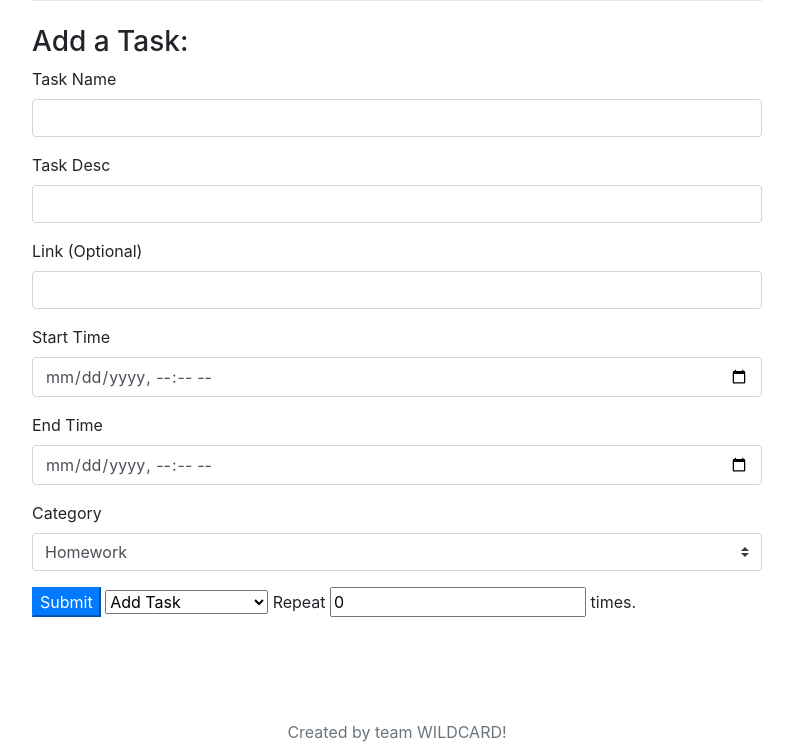
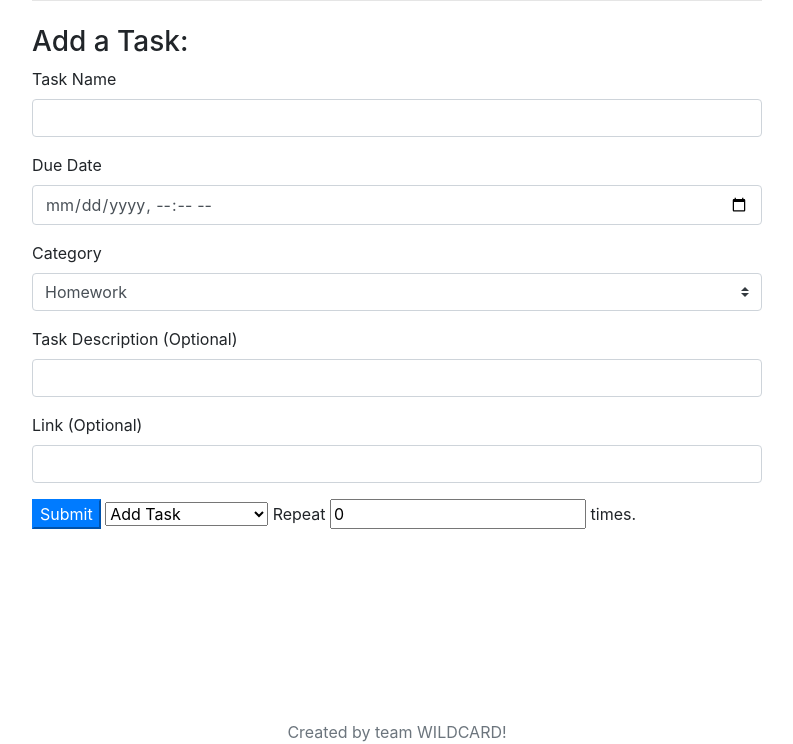
Before and after one commit to jac3rd/project-wildcard-dashboard, a Django app: page /add_task/ in a window 1280 px wide. Shown: the part 56-800 px from the top of the page, without its empty margins (243-1036 px from the left). Run offline with Django 3.2, Linux system fonts and the light colour scheme; the visitor is signed in with stand-in values (Sample User, id 1); some libraries are stand-ins or nearby versions.

Commit message:
Add task cleanup new (#43)
* add task form overhaul

* removed old_task list references to start_time

* task description is not required

* fixed test

* Update .gitignore

Co-authored-by: jac3rd <jac3rd@virginia.edu>

```diff
--- a/tasks/forms.py
+++ b/tasks/forms.py
@@ -14,8 +14,7 @@ class TaskForm(forms.Form):
                '%m/%d/%y',
                '%Y-%m-%dT%H:%M']  # '10/25/06'
     task_name = forms.CharField(label='Task Name', max_length=100)
-    task_desc = forms.CharField(label='Task Description', max_length=200)
-    start_time = forms.DateTimeField(label='Start Time', input_formats=attempt)
+    task_desc = forms.CharField(label='Task Description', max_length=200, required=False)
     end_time = forms.DateTimeField(label='End Time', input_formats=attempt)
     category = forms.Select(choices= Task.CATEGORIES)
 
--- a/tasks/models.py
+++ b/tasks/models.py
@@ -7,7 +7,6 @@ class Task(models.Model):
 	user = models.IntegerField(default=-1)
 	task_name = models.CharField(max_length=200)
 	task_desc = models.CharField(max_length=400)
-	start_time = models.DateTimeField('start time')
 	end_time = models.DateTimeField('end time')
 	completed = models.BooleanField('completed')
 	archived = models.BooleanField('archived', default=False)
--- a/tasks/templates/tasks/add_task.html
+++ b/tasks/templates/tasks/add_task.html
@@ -11,19 +11,7 @@
             <input class="form-control" type="text" id="{{ form.task_name.name }}" name="{{ form.task_name.name }}">
         </div>
         <div class="form-group">
-            <label for="{{ form.task_desc.name }}">Task Desc</label>
-            <input class="form-control" type="text" id="{{ form.task_desc.name }}" name="{{ form.task_desc.name }}">
-        </div>
-        <div class="form-group">
-            <label for="link">Link (Optional)</label>
-            <input class="form-control" type="url" id="link" name="link" value="">
-        </div>
-        <div class="form-group">
-            <label for="{{ form.start_time.name }}">Start Time</label>
-            <input class="form-control" type="datetime-local" id="{{ form.start_time.name }}" name="{{ form.start_time.name }}">
-        </div>
-        <div class="form-group">
-            <label for="{{ form.end_time.name }}">End Time</label>
+            <label for="{{ form.end_time.name }}">Due Date</label>
             <input class="form-control" type="datetime-local" id="{{ form.end_time.name }}" name="{{ form.end_time.name }}">
         </div>
         <div class="form-group">
@@ -35,6 +23,15 @@
             </select>
 
         </div>
+        <div class="form-group">
+            <label for="{{ form.task_desc.name }}">Task Description (Optional)</label>
+            <input class="form-control" type="text" id="{{ form.task_desc.name }}" name="{{ form.task_desc.name }}" value="">
+        </div>
+        <div class="form-group">
+            <label for="link">Link (Optional)</label>
+            <input class="form-control" type="url" id="link" name="link" value="">
+        </div>
+
         <button class="btn-primary" type="submit">
             Submit
         </button>
--- a/tasks/templates/tasks/landing.html
+++ b/tasks/templates/tasks/landing.html
@@ -18,7 +18,6 @@
                 <b>{{ task.task_name }}</b></br>
             <p1>{{ task.task_desc }}</p1>
             </br>
-            Start time: {{ task.start_time }}</br>
             End time: {{ task.end_time }}</br>
             </div>
             {% else %}
@@ -30,7 +29,6 @@
             <b>{{ task.task_name }}</b></br>
             <p1>{{ task.task_desc }}</p1>
             </br>
-            Start time: {{ task.start_time }}</br>
             End time: {{ task.end_time }}</br>
                 </strike>
                 {% endif %}
--- a/tasks/templates/tasks/old_task_list.html
+++ b/tasks/templates/tasks/old_task_list.html
@@ -46,7 +46,6 @@
                     {% endif %}
                     <p1 class="text-justify">{{ task.task_desc }}</p1>
                     </br>
-                    Start time: {{ task.start_time }}</br>
                     End time: {{ task.end_time }}
                 </div>
                 {% else %}
@@ -83,7 +82,6 @@
                 <h5>{{ task.task_name }}</h5>
                 {% endif %}
                 <p1 class="text-justify">{{ task.task_desc }}</p1>
-            Start time: {{ task.start_time }}</br>
             End time: {{ task.end_time }} </br>
             </strike>
             {% endif %}
--- a/tasks/templates/tasks/task_list.html
+++ b/tasks/templates/tasks/task_list.html
@@ -47,7 +47,6 @@
         Sort By
         </button>
         <div class="dropdown-menu">
-            <button type="submit" class="dropdown-item" name="sort_by" value="start_time">Start Time</button>
             <button type="submit" class="dropdown-item" name="sort_by" value="task_name">Task Name</button>
             <button type="submit" class="dropdown-item" name="sort_by" value="end_time">Due Date</button>
             <button type="submit" class="dropdown-item" name="sort_by" value="category">Category</button>
@@ -174,7 +173,7 @@
                                         </div>
                                     </div>
                                     <p class="mb-1">{{ task.task_desc }}</p>
-                                    <div class="widget-heading"><b>DUE DATE: {{ task.end_time }}</b></div>
+                                    <div class="widget-heading"><b>DUE: {{ task.end_time }}</b></div>
                                     <div class="todo-indicator bg-warning"></div>
                                 </div>
                                 {% endfor %}
--- a/tasks/views.py
+++ b/tasks/views.py
@@ -29,7 +29,7 @@ class TaskListView(generic.ListView):
 
         if (sort_key != 'give-default-value'):
             return Task.objects.filter(user=self.request.user.id, archived=False).order_by('-' + sort_key).reverse()
-        return Task.objects.filter(user=self.request.user.id, archived=False).order_by('start_time')
+        return Task.objects.filter(user=self.request.user.id, archived=False).order_by('end_time')
 
     def get_context_data(self, **kwargs):
         context = super().get_context_data(**kwargs)
@@ -59,12 +59,11 @@ def add_task(request):
             t.user = request.POST.get('user')
             t.task_name = request.POST.get('task_name')
             t.task_desc = request.POST.get('task_desc')
-            t.start_time = request.POST.get('start_time')
             t.end_time = request.POST.get('end_time')
             t.category = request.POST.get('category')
             t.link = request.POST.get('link', "")
             # Ensure that the start dates are correct
-            if t.start_time < t.end_time:
+            if t.end_time == t.end_time:
                 t.completed = False
                 t.save()
                 if request.POST.get('repeat') == 'once':
@@ -72,8 +71,6 @@ def add_task(request):
                         curr_t = Task()
                         curr_t.task_name = request.POST.get('task_name')
                         curr_t.task_desc = request.POST.get('task_desc')
-                        curr_t.start_time = datetime.datetime.strptime(t.start_time,
-                                                                       '%Y-%m-%dT%H:%M')
                         curr_t.end_time = datetime.datetime.strptime(t.end_time, '%Y-%m-%dT%H:%M')
                         curr_t.user = request.POST.get('user')
                         curr_t.completed = False
@@ -85,9 +82,6 @@ def add_task(request):
                         curr_t = Task()
                         curr_t.task_name = request.POST.get('task_name')
                         curr_t.task_desc = request.POST.get('task_desc')
-                        curr_t.start_time = datetime.datetime.strptime(t.start_time,
-                                                                       '%Y-%m-%dT%H:%M') + datetime.timedelta(
-                            weeks=i)
                         curr_t.end_time = datetime.datetime.strptime(t.end_time, '%Y-%m-%dT%H:%M') + datetime.timedelta(
                             weeks=i)
                         curr_t.user = request.POST.get('user')
@@ -99,9 +93,6 @@ def add_task(request):
                         curr_t = Task()
                         curr_t.task_name = request.POST.get('task_name')
                         curr_t.task_desc = request.POST.get('task_desc')
-                        curr_t.start_time = datetime.datetime.strptime(t.start_time,
-                                                                       '%Y-%m-%dT%H:%M') + datetime.timedelta(
-                            weeks=4 * i)
                         curr_t.end_time = datetime.datetime.strptime(t.end_time, '%Y-%m-%dT%H:%M') + datetime.timedelta(
                             weeks=4 * i)
                         curr_t.link = request.POST.get('link', "")
@@ -113,9 +104,6 @@ def add_task(request):
                         curr_t = Task()
                         curr_t.task_name = request.POST.get('task_name')
                         curr_t.task_desc = request.POST.get('task_desc')
-                        curr_t.start_time = datetime.datetime.strptime(t.start_time,
-                                                                       '%Y-%m-%dT%H:%M') + datetime.timedelta(
-                            weeks=52 * i)
                         curr_t.end_time = datetime.datetime.strptime(t.end_time, '%Y-%m-%dT%H:%M') + datetime.timedelta(
                             weeks=52 * i)
                         curr_t.link = request.POST.get('link', "")
```
Also changed, not shown: tasks/tests.py (+3 -10 lines), 1 other file.
